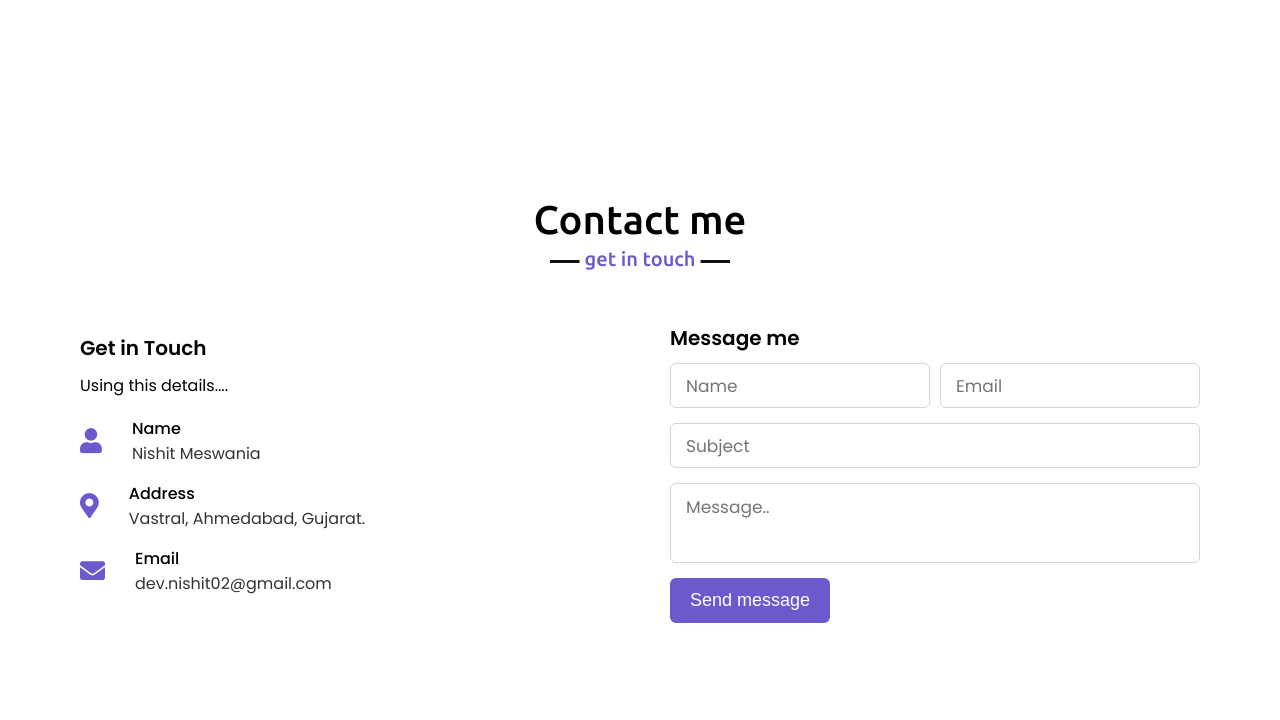
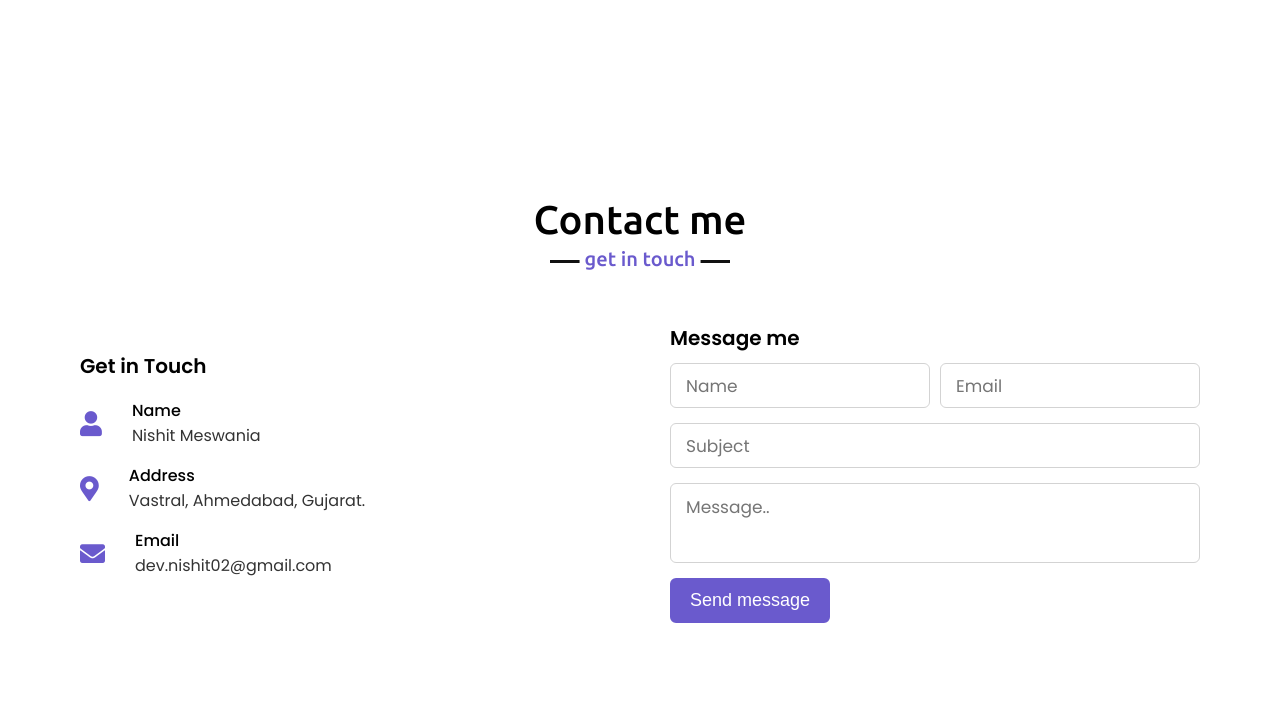
Before and after one commit to nishitmeswania/portfolio, a plain HTML site: page index.html in a window 1280 px wide. Shown: the part 2554-3274 px from the top of the page. Drawn offline with nearby package versions, Linux system fonts and the light colour scheme; a web font is replaced by a local one.

Commit message:
small update in contact

```diff
--- a/index.html
+++ b/index.html
@@ -151,7 +151,6 @@
             <div class="contact-content">
                 <div class="column left">
                     <div class="text">Get in Touch</div>
-                    <p>Using this details....</p>
                     <div class="icons">
                         <div class="row">
                             <i class="fas fa-user"></i>
```
